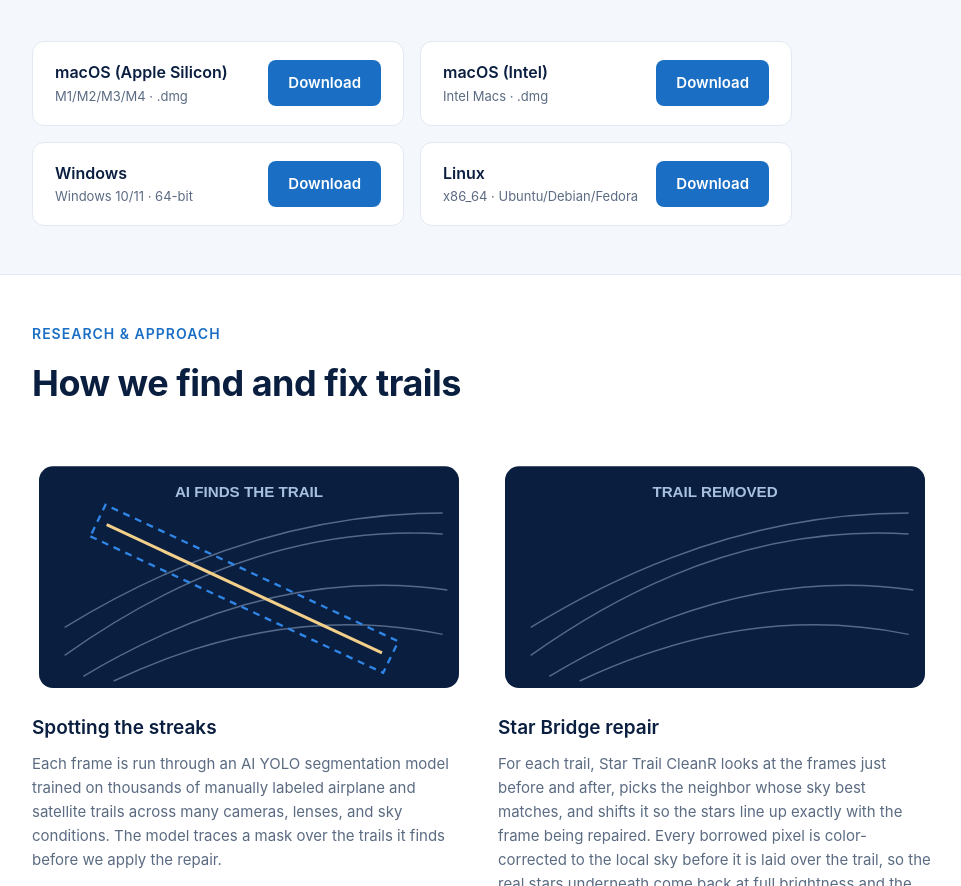
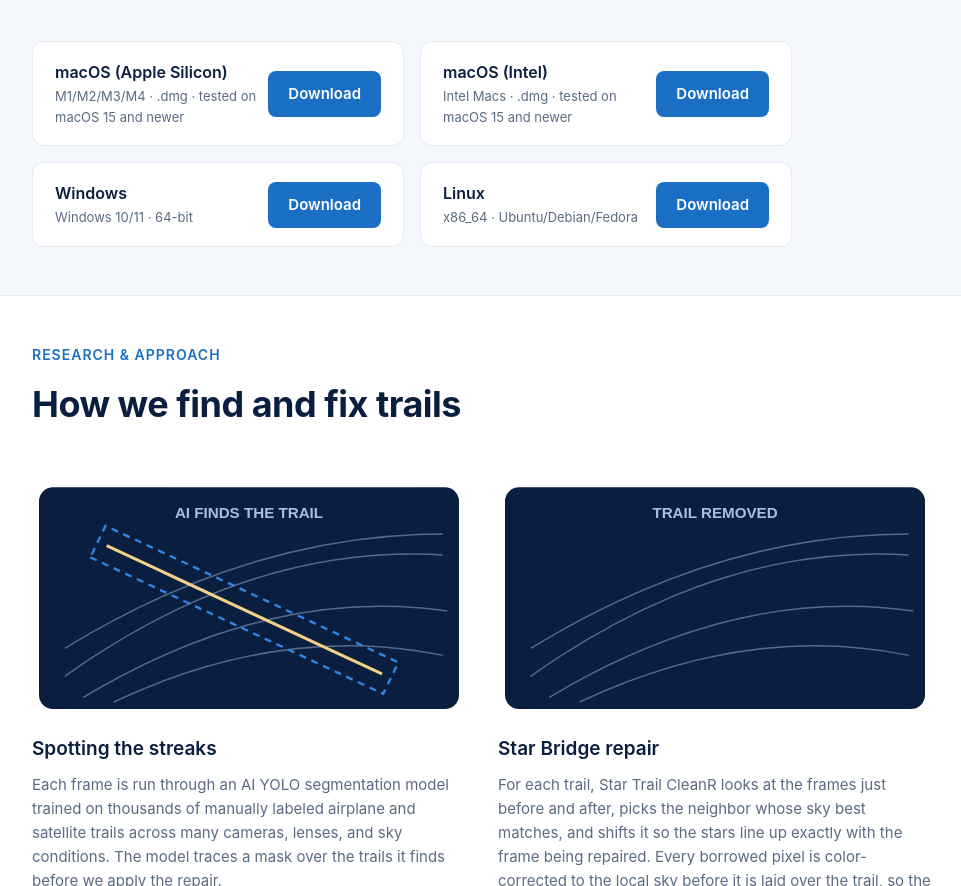
Before and after one commit to bruceherwig-dot/star-trail-cleanr, a plain HTML site: page website/index.html in a window 1280 px wide. Shown: the part 2647-3533 px from the top of the page, without its empty margins (92-1053 px from the left). Drawn offline with Linux system fonts and the light colour scheme; no server answers.

Commit message:
Website: both Mac download buttons now say "tested on macOS 15 and newer" (usage reports show runs on macOS 14, 15 and 26 only; nothing older has been seen). Already uploaded.
Co-Authored-By: Claude Sonnet 5.5 <noreply@anthropic.com>

```diff
--- a/website/index.html
+++ b/website/index.html
@@ -208,8 +208,8 @@
       <div class="verline"><span class="dotpulse"></span> Latest version: <span id="ver">checking…</span></div>
     </div>
     <div class="downloads">
-      <a class="dl" href="https://api.startrailcleanr.com/download.php?os=mac-as"><span><div class="os">macOS (Apple Silicon)</div><div class="meta">M1/M2/M3/M4 · .dmg</div></span><span class="btn">Download</span></a>
-      <a class="dl" href="https://api.startrailcleanr.com/download.php?os=mac-intel"><span><div class="os">macOS (Intel)</div><div class="meta">Intel Macs · .dmg</div></span><span class="btn">Download</span></a>
+      <a class="dl" href="https://api.startrailcleanr.com/download.php?os=mac-as"><span><div class="os">macOS (Apple Silicon)</div><div class="meta">M1/M2/M3/M4 · .dmg · tested on macOS 15 and newer</div></span><span class="btn">Download</span></a>
+      <a class="dl" href="https://api.startrailcleanr.com/download.php?os=mac-intel"><span><div class="os">macOS (Intel)</div><div class="meta">Intel Macs · .dmg · tested on macOS 15 and newer</div></span><span class="btn">Download</span></a>
       <a class="dl" href="https://api.startrailcleanr.com/download.php?os=windows"><span><div class="os">Windows</div><div class="meta">Windows 10/11 · 64-bit</div></span><span class="btn">Download</span></a>
       <a class="dl" href="https://api.startrailcleanr.com/download.php?os=linux"><span><div class="os">Linux</div><div class="meta">x86_64 · Ubuntu/Debian/Fedora</div></span><span class="btn">Download</span></a>
     </div>
```
